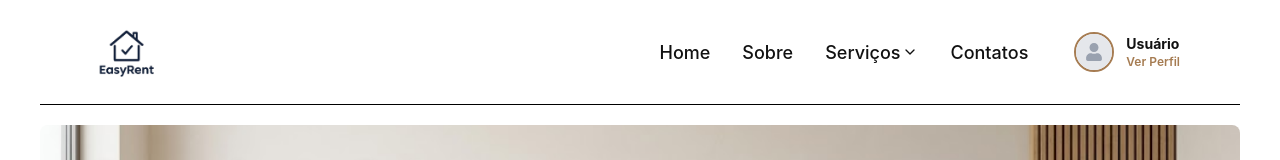
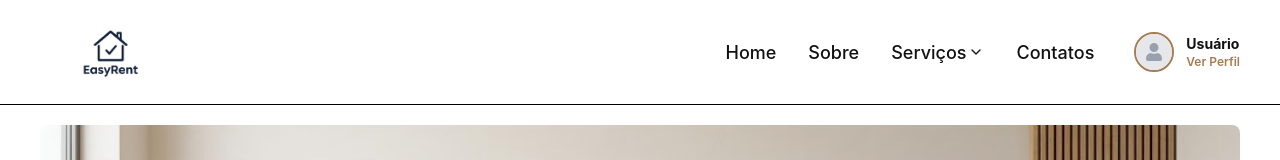
Before and after one commit to Kauasan123/Easy-Rent, a React (Vite) app in the folder Frontend/: page /principal in a window 1280 px wide. Shown: the top 160 px of the page. Built offline with nearby package versions, Linux system fonts and the light colour scheme; no server answers.

Commit message:
Correções Finais

```diff
--- a/Frontend/src/components/Header.jsx
+++ b/Frontend/src/components/Header.jsx
@@ -8,11 +8,11 @@ function Header() {
 
     return (
         <>
-            <div className='pb-3 pt-3 flex flex-row items-center justify-between border-b border-preto-principal text-preto-texto-principal mx-10'>
-                <img className='pl-4 h-20' src={Logo} alt="Logo de EasyRent" />
+            <div className='pb-3 pt-3 flex flex-row items-center justify-between border-b border-preto-principal text-preto-texto-principal px-10'>
+                <img className='h-20' src={Logo} alt="Logo de EasyRent" />
 
-                <div className='flex flex-row items-center gap-8 pr-4'>
-                    <div className='flex flex-row gap-8 font-medium text-[1.125rem] text-preto-texto-principal '>
+                <div className='flex flex-row items-center gap-8'>
+                    <div className='flex flex-row gap-8 font-medium text-[1.125rem] text-preto-texto-principal'>
                         <Link to="/" className='hover:text-beje-principal transition-colors'>Home</Link>
                         <Link to="#Sobre" className='hover:text-beje-principal transition-colors'>Sobre</Link>
                         <div className='relative'>
@@ -30,10 +30,10 @@ function Header() {
                     </div>
 
                     <div className='flex items-center gap-5 font-medium text-[1.125rem]'>
-                        <a href="/login" className='hover:bg-botao-branco-apertado text-preto-texto-principal border border-preto-principal rounded-[0.313rem] py-1.5 px-5 cursor-pointer active:scale-95 transition-all '>
+                        <a href="/login" className='hover:bg-botao-branco-apertado text-preto-texto-principal border border-preto-principal rounded-[0.313rem] py-1.5 px-5 cursor-pointer active:scale-95 transition-all'>
                             Login
                         </a>
-                        <a href="/registro" className='border border-beje-principal text-branco-texto-principal bg-beje-principal hover:bg-botao-beje-apertado rounded-[0.313rem] py-1.5 px-5 cursor-pointer active:scale-95 transition-all '>
+                        <a href="/registro" className='border border-beje-principal text-branco-texto-principal bg-beje-principal hover:bg-botao-beje-apertado rounded-[0.313rem] py-1.5 px-5 cursor-pointer active:scale-95 transition-all'>
                             Registrar
                         </a>
                     </div>
--- a/Frontend/src/components/HeaderLogado.jsx
+++ b/Frontend/src/components/HeaderLogado.jsx
@@ -12,10 +12,11 @@ const HeaderLogado = () => {
 
     return (
         <>
-            <div className='pb-3 pt-3 flex flex-row items-center justify-between border-b border-preto-principal text-preto-texto-principal mx-10'>
-                <img className='pl-4 h-20' src={Logo} alt="Logo de EasyRent" />
-                <div className='flex flex-row items-center gap-11.5'>
-                    <div className='flex flex-row gap-8 font-medium text-[1.125rem] text-preto-texto-principal '>
+            <div className='pb-3 pt-3 flex flex-row items-center justify-between border-b border-preto-principal text-preto-texto-principal px-10'>
+                <img className='h-20' src={Logo} alt="Logo de EasyRent" />
+
+                <div className='flex flex-row items-center gap-10'>
+                    <div className='flex flex-row gap-8 font-medium text-[1.125rem] text-preto-texto-principal'>
                         <Link to="/" className='hover:text-beje-principal transition-colors'>Home</Link>
                         <Link to="/#Sobre" className='hover:text-beje-principal transition-colors'>Sobre</Link>
                         <div className='relative'>
@@ -33,10 +34,9 @@ const HeaderLogado = () => {
                     </div>
 
                     {/* Usuário Logado */}
-                    <div className='flex items-center gap-3 pr-15'>
-                        {/* Avatar */}
+                    <div className='flex items-center gap-3'>
                         <div className='w-10 h-10 rounded-full overflow-hidden border-2 border-beje-principal shrink-0'>
-                            {usuarioAvatar ? (
+                            {usuarioAvatar && !avatarErro ? (
                                 <img
                                     src={`http://localhost:5000${usuarioAvatar}`}
                                     alt={usuarioNome}
@@ -50,7 +50,6 @@ const HeaderLogado = () => {
                             )}
                         </div>
 
-                        {/* Nome e Link de Perfil */}
                         <div className='flex flex-col leading-tight'>
                             <span className='font-bold text-sm text-preto-texto-principal'>
                                 {usuarioNome}
@@ -61,7 +60,7 @@ const HeaderLogado = () => {
                         </div>
                     </div>
                 </div>
-            </div >
+            </div>
         </>
     );
 };
```
